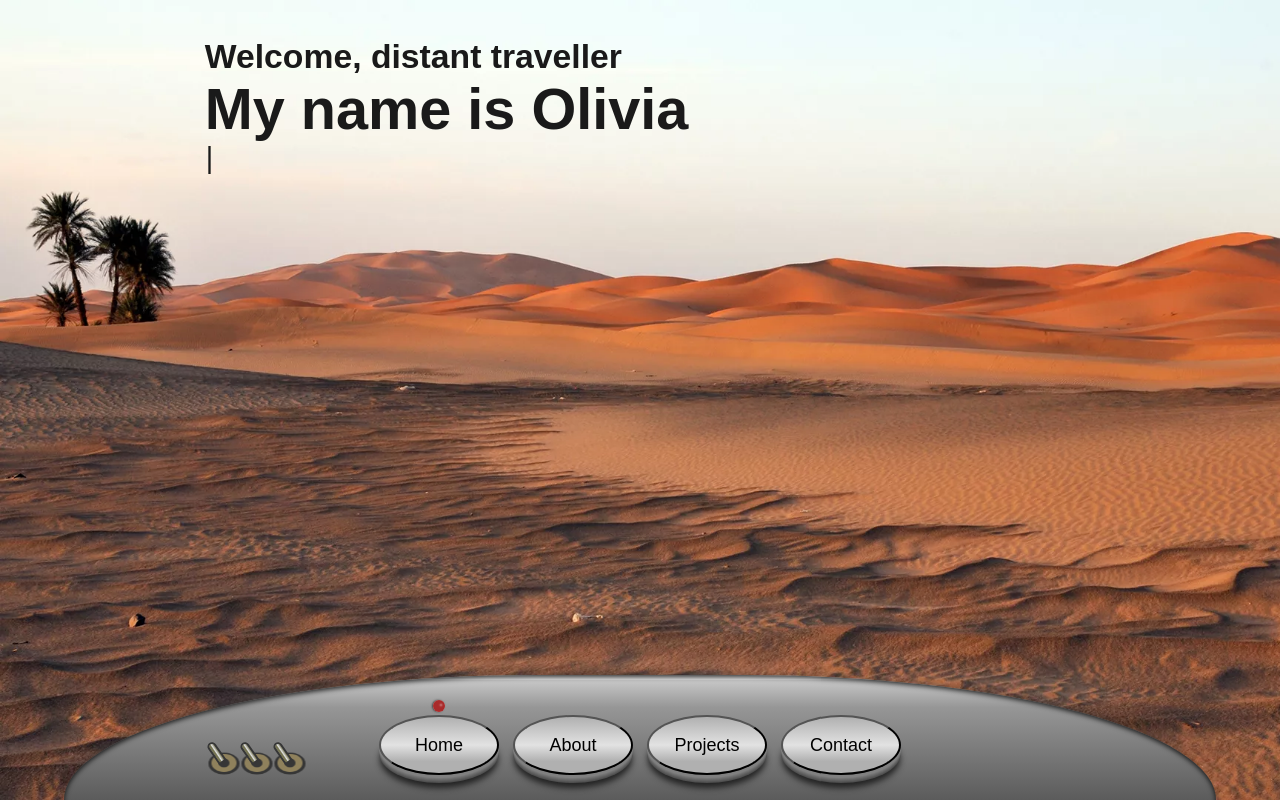
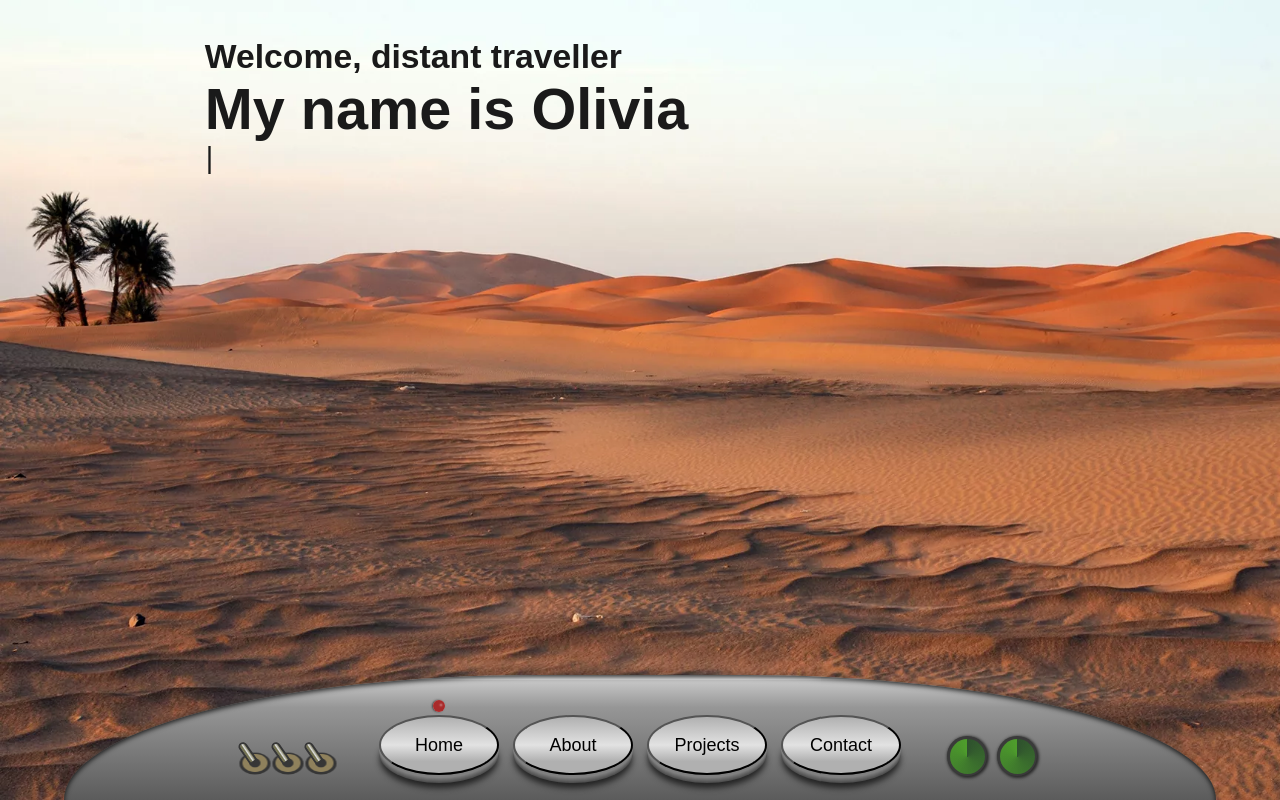
Before and after one commit to Liv4-code/planet-portfolio-site, a React (Create React App) app: page / in a window 1280 px wide. Built offline with nearby package versions, Linux system fonts and the light colour scheme; a web font is replaced by a local one.

Commit message:
Added two scanners with animated scanning effects onto right of nav panel

```diff
--- a/src/App.js
+++ b/src/App.js
@@ -101,6 +101,14 @@ function App() {
                         </Link>
                         <div className="navigation_display__light"></div>
                     </div>
+                    <div className="radars-container">
+                        <div className="radar radar__first">
+                            <div className="radar__scanner radar__scanner--fast"></div>
+                        </div>
+                        <div className="radar radar__second">
+                            <div className="radar__scanner radar__scanner--slow"></div>
+                        </div>
+                    </div>
                 </nav>
             </div>
         </div>
--- a/src/App.scss
+++ b/src/App.scss
@@ -57,7 +57,7 @@ a {
         align-items: center;
         position: relative;
         top: 63px;
-        right: 10%;
+        right: 3%;
 
         .wrap {
             width: 100%;
@@ -138,7 +138,6 @@ a {
         align-items: center;
         margin: 25px 7px 0 7px;
         position: relative;
-        right: 4.3%;
     }
 
     .navigation_display__light {
@@ -201,14 +200,53 @@ a {
     display: none;
 }
 
+.radars-container {
+    width: 99px;
+    height: 36px;
+    display: flex;
+    justify-content: center;
+    align-items: center;
+    position: relative;
+    top: 63px;
+    left: 3%;
+
+    .radar {
+        margin: 5%;
+        position: relative;
+        width: 40px;
+        height: 40px;
+        border-radius: 50%;
+        background: #3a3a3a;
+        box-shadow: 1px 1px 3px 1px #292929;
+
+        &__scanner {
+            position: absolute;
+            top: 3px;
+            left: 3px;
+            width: 35px;
+            height: 35px;
+            border-radius: 50%;
+            background: conic-gradient(#19801755, #4f9f2c);
+        }
+
+        &__scanner--fast {
+            animation: scanning 2s infinite linear;
+        }
+
+        &__scanner--slow {
+            animation: scanning 4s infinite linear;
+        }
+    }
+}
+
 @media (max-width: $breakpoint-laptop) {
     .navigation_display {
-        right: 5px !important;
+        right: -29px !important;
     }
 
     .board {
         width: 33px !important;
-        right: 5% !important;
+        right: -2% !important;
 
         &__second-switch {
             display: none;
@@ -217,6 +255,10 @@ a {
         &__third-switch {
             display: none;
         }
+    }
+
+    .radar__second {
+        display: none;
     }
 }
 
@@ -260,5 +302,15 @@ a {
         .navigation__button-icon {
             display: block;
         }
+
+        .radar {
+            display: none;
+        }
     }
 }
+
+@keyframes scanning {
+    to {
+        transform: rotate(1turn);
+    }
+}
```
